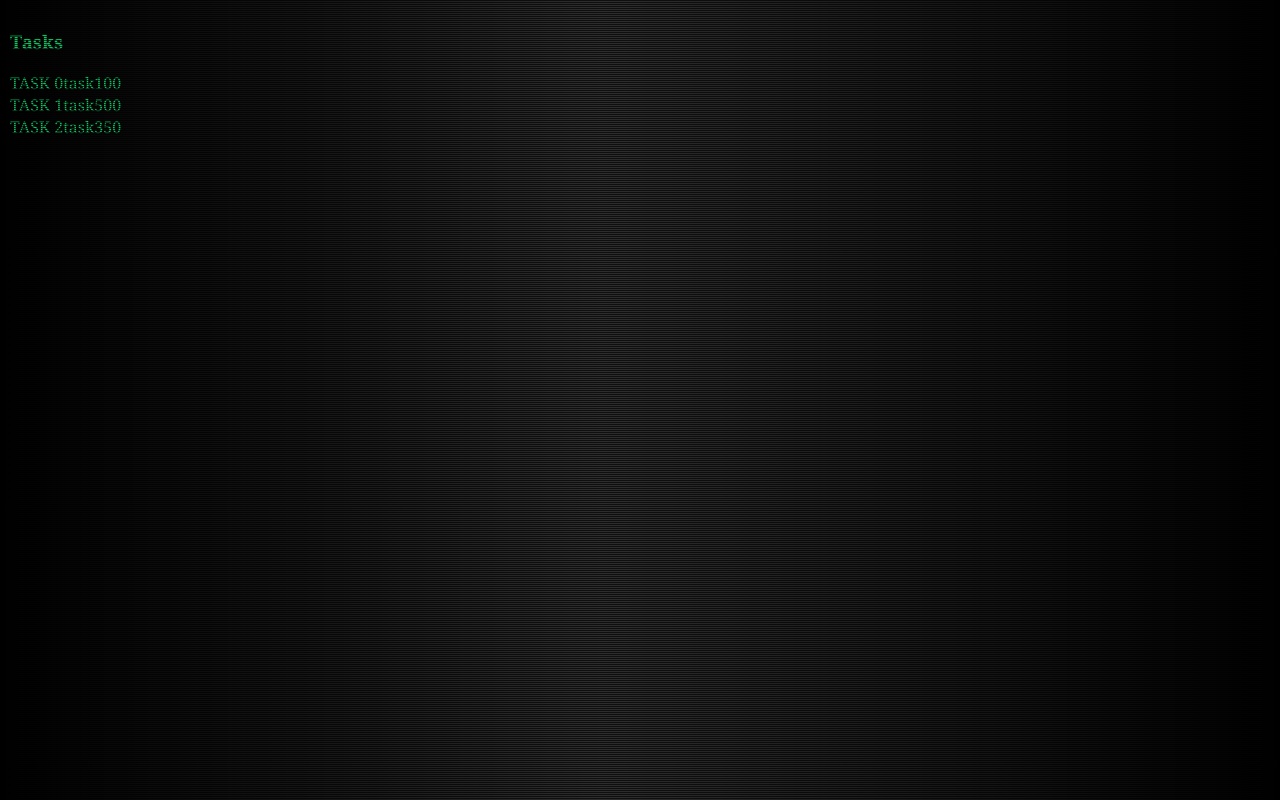
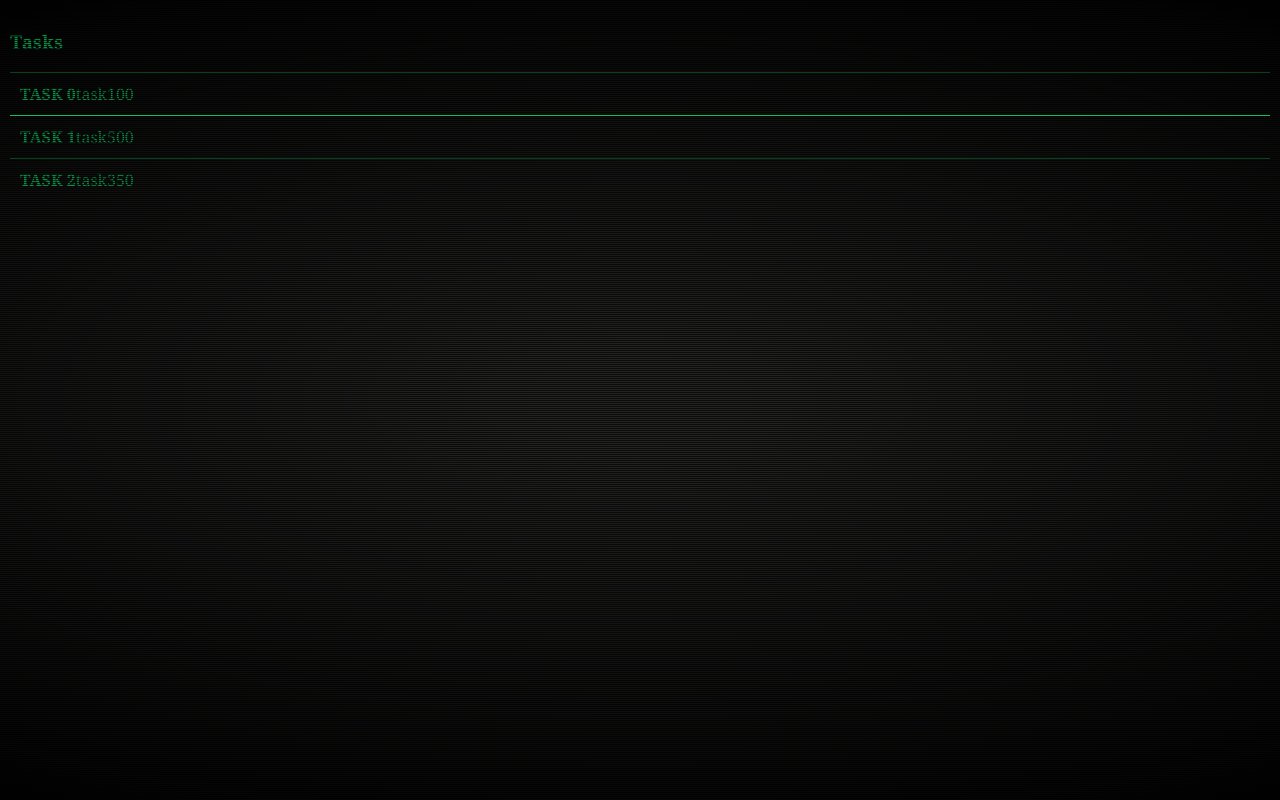
Before and after one commit to maxershov/productive-wallet, a Preact app: page / in a window 1280 px wide. Built offline with nearby package versions, Linux system fonts and the light colour scheme.

Commit message:
feat: add global css module with animation

```diff
--- a/src/Components/Card/card.module.css
+++ b/src/Components/Card/card.module.css
@@ -1,3 +1,9 @@
 .card {
   color: #1bff80;
+  padding: 10px;
+  border-top: currentColor solid 1px;
 }
+
+.title {
+  font-weight: bold;
+}
--- a/src/Components/Card/index.tsx
+++ b/src/Components/Card/index.tsx
@@ -1,14 +1,15 @@
 import React from 'preact/compat';
 import { Task } from 'types';
 import styles from './card.module.css';
+import globalStyles from '../../global.module.css';
 
 const Card: React.FC<Task> = (props: Task) => {
-  const { ID, userId, title, type, price } = props;
+  const { ID, title, type, price } = props;
   return (
     <div className={styles.card}>
-      <span>{title}</span>
-      <span>{type}</span>
-      <span>{price}</span>
+      <span className={`${globalStyles.blink} ${styles.title}`}>{title}</span>
+      <span className={`${globalStyles.blink} ${styles.type}`}>{type}</span>
+      <span className={`${globalStyles.blink} ${styles.price}`}>{price}</span>
     </div>
   );
 };
--- a/src/Components/Wrapper/index.tsx
+++ b/src/Components/Wrapper/index.tsx
@@ -1,5 +1,6 @@
 import React from 'preact/compat';
 import styles from './wrapper.module.css';
+import globalStyles from '../../global.module.css';
 
 import Card from '../Card';
 import { tasks } from '../../BFF/mock';
@@ -9,7 +10,7 @@ const Wrapper: React.FC = () => {
     <div className={styles.wrapper}>
       <div className={styles.lines} />
       <div className={styles.container}>
-        <h3 className={styles.title}>Tasks</h3>
+        <h3 className={`${globalStyles.blink} ${styles.title}`}>Tasks</h3>
         {tasks.map((task) => {
           const { ID, userId, title, type, price } = task;
           return (
--- a/src/Components/Wrapper/wrapper.module.css
+++ b/src/Components/Wrapper/wrapper.module.css
@@ -1,11 +1,16 @@
 .wrapper {
-    /* background: radial-gradient(97.8% 60.23% at 50% 50%, #2F2F2D 8.29%, rgba(0, 0, 0, 0) 100%); */
-    background: linear-gradient(90deg, rgba(0,0,0,1) 0%, rgba(29,29,29,1) 25%, rgba(61,60,60,1) 47%, rgba(29,29,29,1) 75%, rgba(0,0,0,1) 100%);
+  background: radial-gradient(
+    97.8% 60.23% at 50% 50%,
+    #2f2f2d 8.29%,
+    rgba(0, 0, 0, 0) 100%
+  );
+  /* background: linear-gradient(90deg, rgba(0,0,0,1) 0%, rgba(29,29,29,1) 25%, rgba(61,60,60,1) 47%, rgba(29,29,29,1) 75%, rgba(0,0,0,1) 100%); */
   height: 100vh;
   position: relative;
 }
 
 .lines {
+  pointer-events: none;
   background-image: repeating-linear-gradient(#000 4px, transparent 6px);
   height: 100%;
   width: 100%;
@@ -18,7 +23,7 @@
 }
 
 .title {
-    color: #1BFF80;
+  color: #1bff80;
   position: relative;
   z-index: 0;
 }
--- /dev/null
+++ b/src/global.module.css
@@ -0,0 +1,15 @@
+@keyframes color-change {
+  0% {
+    color: #1bff80;
+  }
+  50% {
+    color: #00632c;
+  }
+  100% {
+    color: #1bff80;
+  }
+}
+
+.blink {
+  animation: color-change 3s infinite;
+}
```
Lines whose indentation alone changed are shown as unchanged.
